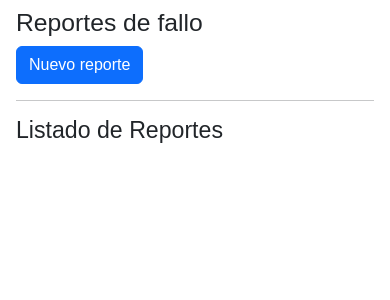
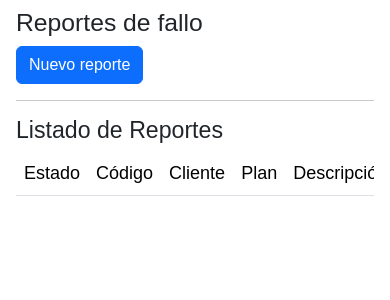
Before and after one commit to CodiceGT/UniversoDig, a Django app: page /fallos/ in a window 390 px wide. Shown: the part 56-356 px from the top of the page. Run offline with Django 4.2, Linux system fonts and the light colour scheme; the visitor is signed in with stand-in values (Sample User, id 1); data comes from the database, SQL or seed files in the repository; data that the repository does not hold is empty.

Commit message:
fix: diseño tabla reportes
Diseño y estilo para tabla responsiva que lista los fallos reportados.

```diff
--- a/apps/home/models.py
+++ b/apps/home/models.py
@@ -62,6 +62,7 @@ class Recibo(models.Model):
 class ReporteFallo(models.Model):
     ESTADO_CHOICES = (
         ('P', 'Pendiente'),
+        ('E', 'En progreso'),
         ('S', 'Solucionado'),
     )
     contratacion = models.ForeignKey(Contratacion, on_delete=models.CASCADE)
--- a/apps/home/templates/reporte_fallo.html
+++ b/apps/home/templates/reporte_fallo.html
@@ -48,10 +48,51 @@
 
         <hr>
         <h3>Listado de Reportes</h3>
-        {% for reporte in reportes %}
-            <p> {{ reporte.id }} - {{ reporte.contratacion }}
-                - {{ reporte.descripcion }} {{ reporte.tecnico_asignado }} </p>
-        {% endfor %}
+        <article class="table-responsive">
+            <table class="table table-hover">
+                <thead class="thead">
+                <tr>
+                    <td>Estado</td>
+                    <td>Código</td>
+                    <td>Cliente</td>
+                    <td>Plan</td>
+                    <td>Descripción</td>
+                    <td>Técnico</td>
+                </tr>
+                </thead>
+                <tbody>
+                {% for reporte in reportes %}
+                    {% if reporte.estado == 'P' %}
+                        <tr class="text-center table-danger">
+                    {% elif reporte.estado == 'E' %}
+                        <tr class="text-center table-warning">
+                    {% elif reporte.estado == 'S' %}
+                        <tr class="text-center table-success">
+                    {% else %}
+                        <tr class="text-center">
+                    {% endif %}
+
+
+                <td>
+                    {% if reporte.estado == 'P' %}
+                        <i class="bi bi-circle-fill text-danger"></i>
+                    {% elif reporte.estado == 'E' %}
+                        <i class="bi bi-circle-fill text-warning"></i>
+                    {% elif reporte.estado == 'S' %}
+                        <i class="bi bi-circle-fill text-success"></i>
+                    {% endif %}
+                </td>
+                <td>rep-{{ reporte.id }}</td>
+                <td>{{ reporte.contratacion.cliente }}</td>
+                <td>{{ reporte.contratacion.servicio }}</td>
+                <td>{{ reporte.descripcion }}</td>
+                <td>{{ reporte.tecnico_asignado.first_name }} {{ reporte.tecnico_asignado.last_name }}</td>
+                </tr>
+                {% endfor %}
+                </tbody>
+            </table>
+        </article>
+
 
     </section>
 {% endblock contenido %}
--- a/apps/home/views.py
+++ b/apps/home/views.py
@@ -254,7 +254,7 @@ class ModificarInformacionView(UpdateView):
 # Reportes de fallos
 @login_required
 def reporte_fallo(request):
-    reportes = ReporteFallo.objects.all()
+    reportes = ReporteFallo.objects.all().order_by('-fecha_reporte')
     usuarios = User.objects.filter(groups__name__in=['Tecnico','Administrador'])
 
     if request.method == 'POST':
```
